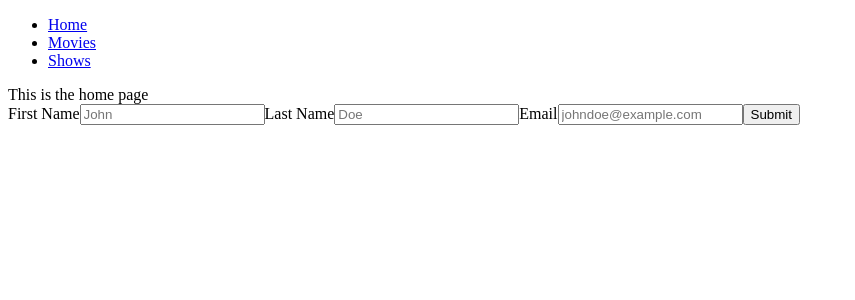
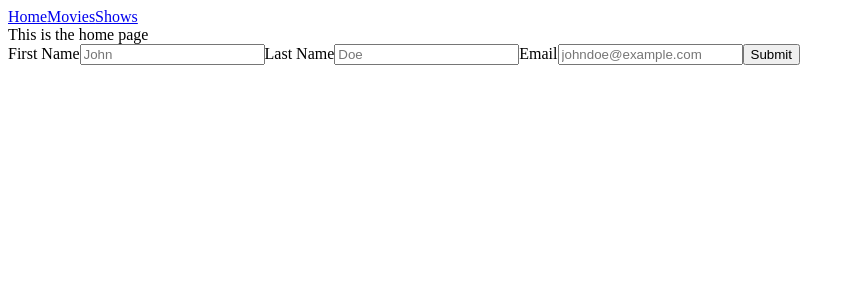
Before and after one commit to rgorai/cs546-final-project, a React (Create React App) app in the folder client/: page / in a window 1280 px wide. Shown: the top 300 px of the page, without its empty margins (0-855 px from the left). Built offline with nearby package versions, Linux system fonts and the light colour scheme.

Commit message:
creating navbar

```diff
--- a/client/src/App.js
+++ b/client/src/App.js
@@ -7,18 +7,13 @@ import {
   Route,
   Link
 } from 'react-router-dom'
+import NavBar from './components/home/NavBar'
 
 const App = () => {
   return (
     <div className="App">
       <Router>
-        <nav>
-          <ul>
-            <li><Link to="/">Home</Link></li>
-            <li><Link to="/movies">Movies</Link></li>
-            <li><Link to="/posts">Shows</Link></li>
-          </ul>
-        </nav>
+        <NavBar />
 
         <main>
           <Routes>
--- /dev/null
+++ b/client/src/components/home/NavBar.js
@@ -0,0 +1,17 @@
+import { Link } from 'react-router-dom'
+import './homePage.css'
+
+const NavBar = (props) => {
+
+  return (
+    <nav className="nav-bar-container">
+      <ul className="nav-bar">
+        <li><Link to="/">Home</Link></li>
+        <li><Link to="/movies">Movies</Link></li>
+        <li><Link to="/posts">Shows</Link></li>
+      </ul>
+    </nav>
+  )
+}
+
+export default NavBar
--- a/client/src/components/home/homePage.css
+++ b/client/src/components/home/homePage.css
@@ -0,0 +1,11 @@
+.nav-bar {
+  list-style-type: none;
+  margin: 0;
+  padding: 0;
+  overflow: hidden;
+  /* background-color: #333333; */
+}
+
+li {
+  float: left;
+}
```
